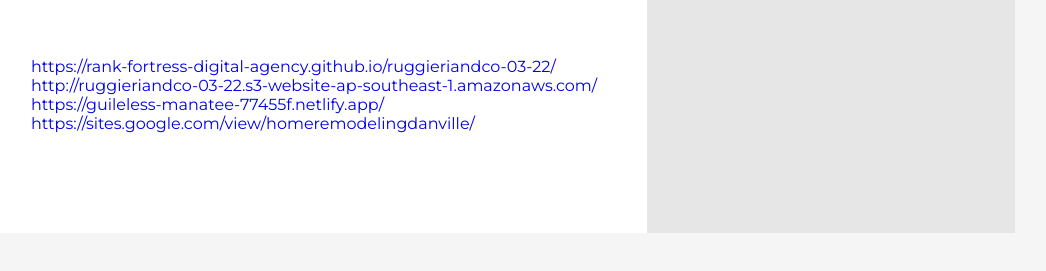
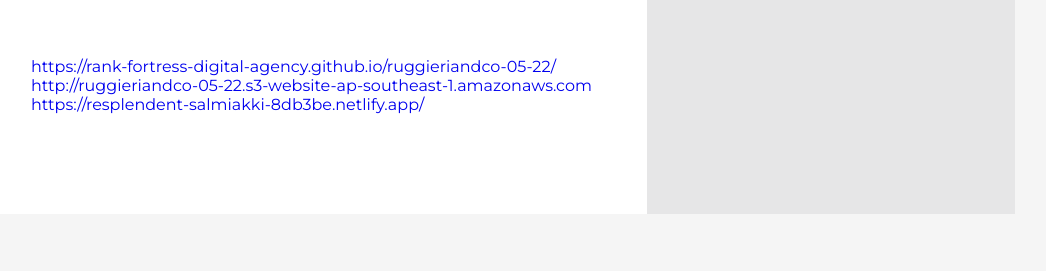
Before and after one commit to Rank-Fortress-Digital-Agency/ruggieriandco-05-22, a plain HTML site: page index.html in a window 1280 px wide. Shown: the part 8129-8400 px from the top of the page, without its empty margins (137-1183 px from the left). Drawn offline with Linux system fonts and the light colour scheme.

Commit message:
Add files via upload

```diff
--- a/index.html
+++ b/index.html
@@ -433,24 +433,20 @@
         <section>
           <a
             target="_bLank"
-            href="https://rank-fortress-digital-agency.github.io/ruggieriandco-03-22/"
-            >https://rank-fortress-digital-agency.github.io/ruggieriandco-03-22/</a
+            href="hhttps://rank-fortress-digital-agency.github.io/ruggieriandco-05-22/"
+            >https://rank-fortress-digital-agency.github.io/ruggieriandco-05-22/</a
           ><br />
           <a
             target="_bLank"
-            href="http://ruggieriandco-03-22.s3-website-ap-southeast-1.amazonaws.com/"
-            >http://ruggieriandco-03-22.s3-website-ap-southeast-1.amazonaws.com/</a
+            href="http://ruggieriandco-05-22.s3-website-ap-southeast-1.amazonaws.com"
+            >http://ruggieriandco-05-22.s3-website-ap-southeast-1.amazonaws.com</a
           ><br />
           <a
             target="_bLank"
-            href="https://guileless-manatee-77455f.netlify.app/"
-            >https://guileless-manatee-77455f.netlify.app/</a
+            href="https://resplendent-salmiakki-8db3be.netlify.app/"
+            >https://resplendent-salmiakki-8db3be.netlify.app/</a
           ><br />
-          <a
-            target="_bLank"
-            href="https://sites.google.com/view/homeremodelingdanville/"
-            >https://sites.google.com/view/homeremodelingdanville/</a
-          ><br />
+
         </section>
       </div>
 
```
